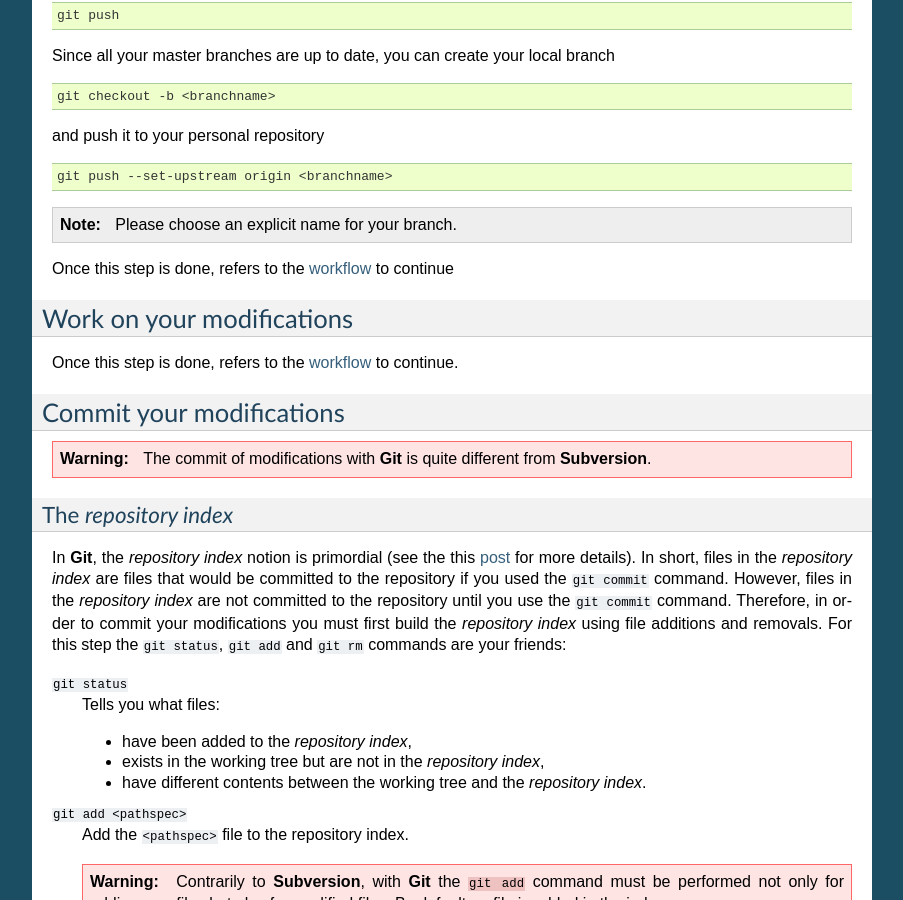
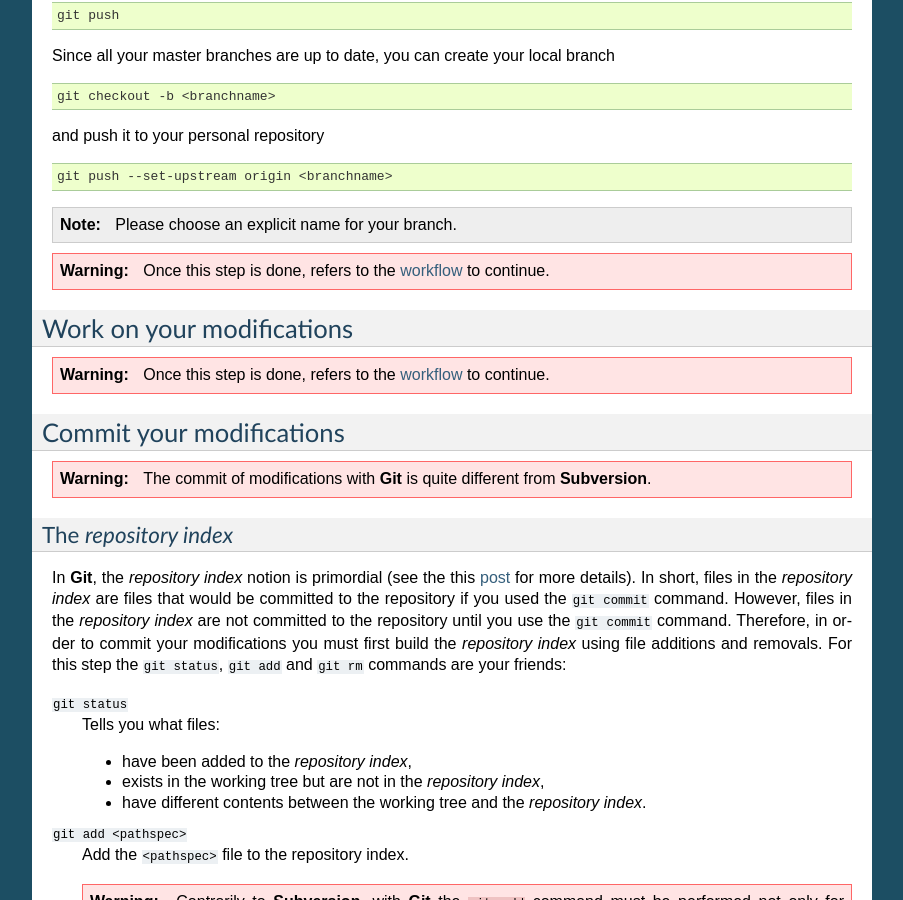
Before and after one commit to StatisKit/StatisKit, a Sphinx documentation site: the page built from doc/developper/public/contribute.rst, in a window 1280 px wide and 900 px high, scrolled down 658 px. Shown: the whole window, without its empty margins (198-1101 px from the left). Built offline with Sphinx 7.4.7, drawn with Linux system fonts in a browser that asks for light colours; pages that are not in the unit, such as notebooks, are missing from menus; some of the changed lines change nothing that is shown.

Commit message:
Update contribute.rst

```diff
--- a/doc/developper/public/contribute.rst
+++ b/doc/developper/public/contribute.rst
@@ -120,12 +120,16 @@ and push it to your personal repository
     Please choose an explicit name for your branch.
 
 
-Once this step is done, refers to the :ref:`workflow <contribute-workflow>` to continue
+.. warning::
+
+    Once this step is done, refers to the :ref:`workflow <contribute-workflow>` to continue.
 
 Work on your modifications
 ==========================
 
-Once this step is done, refers to the :ref:`workflow <contribute-workflow>` to continue.
+.. warning::
+
+    Once this step is done, refers to the :ref:`workflow <contribute-workflow>` to continue.
 
 Commit your modifications
 =========================
@@ -226,7 +230,9 @@ Developement commits
 
     that will also add new files.
 
-Once this step is done, refers to the :ref:`workflow <contribute-workflow>` to continue.
+.. warning::
+
+    Once this step is done, refers to the :ref:`workflow <contribute-workflow>` to continue.
 
 Submit your modifications
 =========================
@@ -300,7 +306,9 @@ If all steps described in the workflow are respected, your branch is clean and m
 
             git push origin --delete <branchname>
 
-Once this step is done, refers to the :ref:`workflow <contribute-workflow>` to continue.
+.. warning::
+
+    Once this step is done, refers to the :ref:`workflow <contribute-workflow>` to continue.
 
 .. MngIt
 
```
